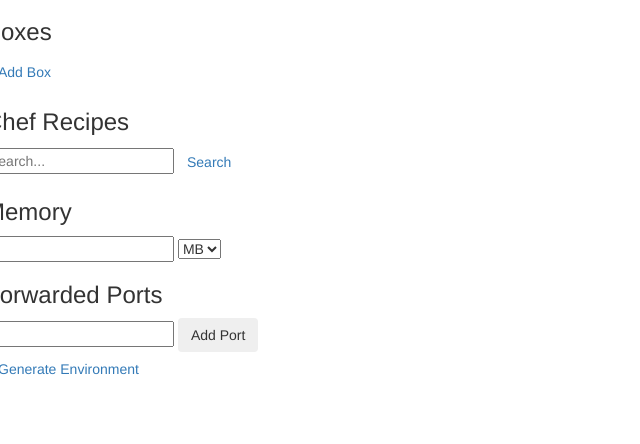
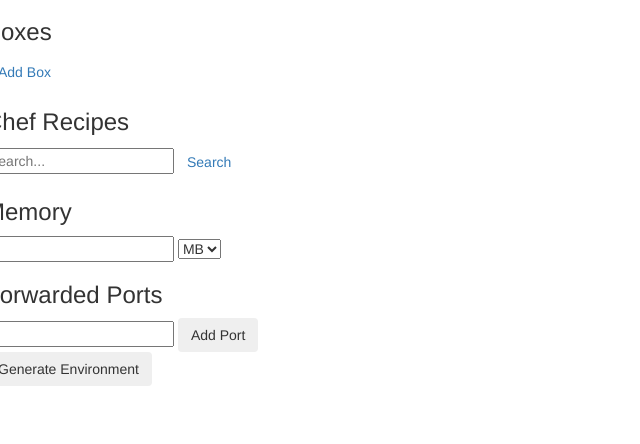
Before and after one commit to cacois/boxcar, a Django app: page /template in a window 1280 px wide. Shown: the part 71-515 px from the top of the page, without its empty margins (0-640 px from the left). Run offline with Django 3.2, Linux system fonts and the light colour scheme; some libraries are stand-ins or nearby versions.

Commit message:
added environment create form

```diff
--- a/boxcar/boxcar/views.py
+++ b/boxcar/boxcar/views.py
@@ -30,4 +30,6 @@ def get_cookbooks(request):
 
 def create_environment(request):
 
-  return HttpResponse(None, mimetype="application/json")
+    logger.info("POST: %s" %(request.POST))
+
+    return HttpResponse(None, mimetype="application/json")
--- a/boxcar/templates/template.html
+++ b/boxcar/templates/template.html
@@ -36,6 +36,7 @@
 					dataType: "json",
 					success: function(response){
 
+						$(".cookbook_container").html(response);
 					}
 				});
 
@@ -51,6 +52,7 @@
 {% block content %}
 
 <form method="post" action="{% url 'boxcar.views.create_environment' %}">
+	{% csrf_token %}
 
 	<div class="row">
 
@@ -102,7 +104,7 @@
 
 		<div class="span12">
 
-			<a href="#" class="btn">Generate Environment</a>
+			<button class="btn">Generate Environment</a>
 
 		</div>
 
```
